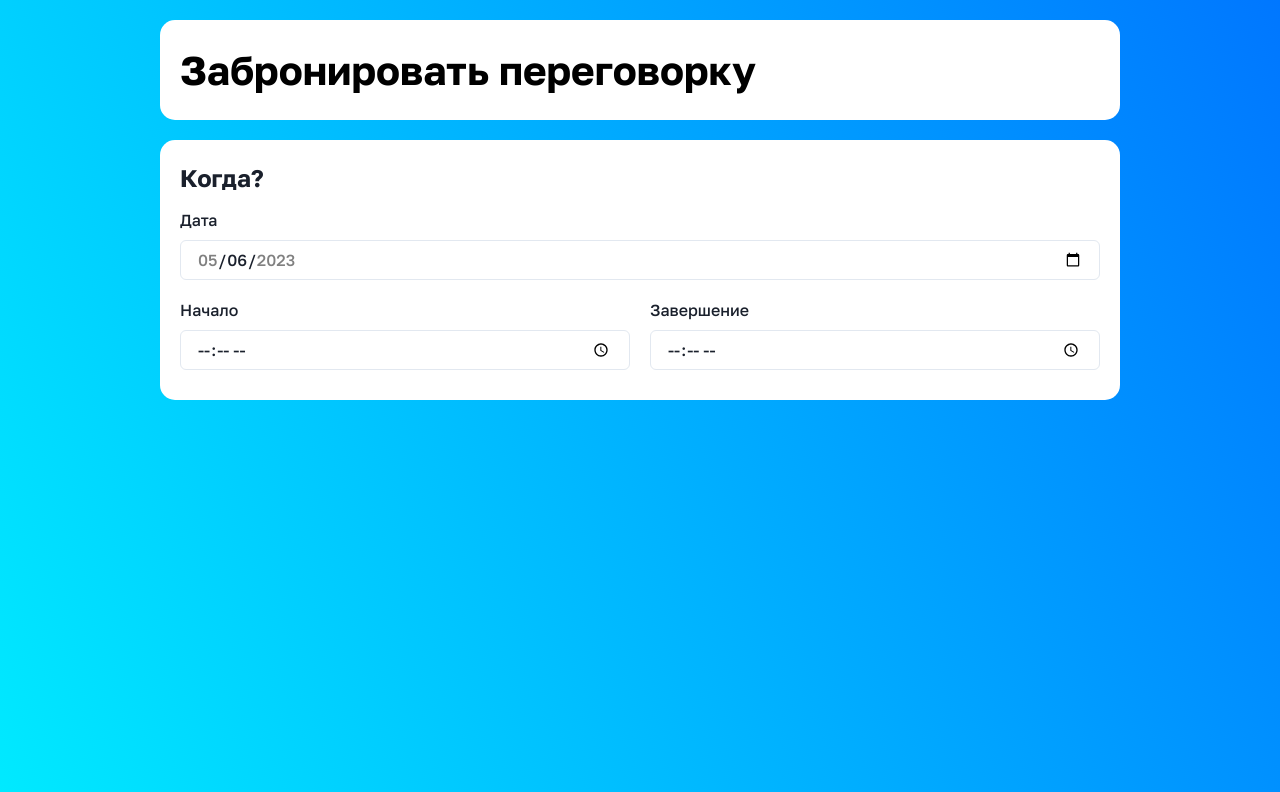
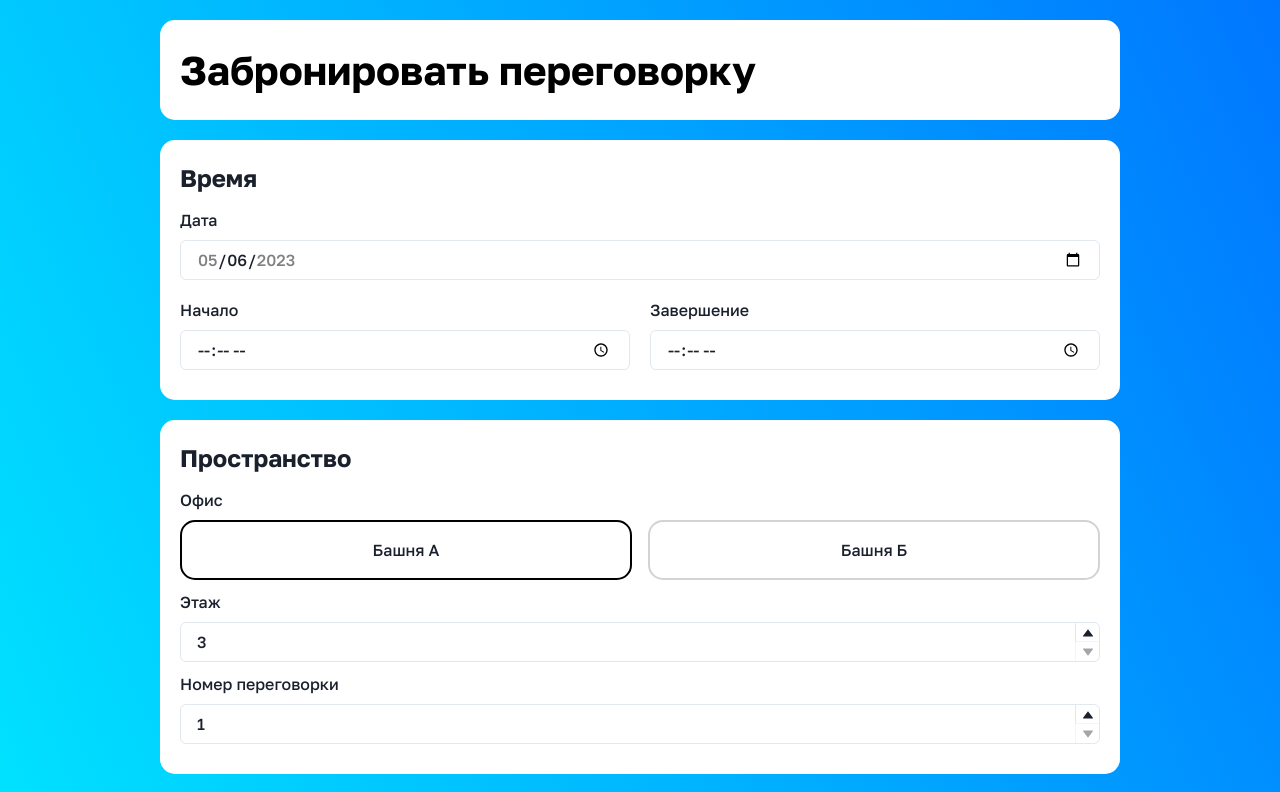
Before and after one commit to k0ndrateff/meeting-room-booking-vk, a React (Create React App) app: page / in a window 1280 px wide. Shown: the top 792 px of the page. Built offline with nearby package versions, Linux system fonts and the light colour scheme; some icons are missing.

Commit message:
Full Layout without functionality.

```diff
--- a/src/App.tsx
+++ b/src/App.tsx
@@ -1,20 +1,36 @@
 import React from 'react';
 import './styles/App.css';
 import { Icon44LogoVk } from "@vkontakte/icons";
-import BookingForm from "./components/BookingForm";
+import WhenForm from "./components/WhenForm";
+import WhereForm from "./components/WhereForm";
+import FormElement from "./components/FormElement";
+import {Button, Flex, Textarea} from "@chakra-ui/react";
 
 const App:React.FC = () => {
   return (
       <div className={'main-box'}>
-          <div className={'inside-box'}>
+          <main className={'inside-box'}>
               <div className={'inside-box-header box-element'}>
                   <h1>Забронировать переговорку</h1>
                   <Icon44LogoVk width={55} height={55} color={'#0077ff'} />
               </div>
-              <main className={'box-element'}>
-                <BookingForm />
-              </main>
-          </div>
+              <section className={'box-element'}>
+                  <WhenForm />
+              </section>
+              <section className={'box-element'}>
+                  <WhereForm />
+              </section>
+              <section className={'box-element'}>
+                  <h2 style={{marginBottom: '10px'}}>Сущность</h2>
+                  <FormElement label={'Комментарий'}>
+                      <Textarea placeholder='Напишите о целях встречи' />
+                  </FormElement>
+                  <Flex flexDirection={'row'} justifyContent={'space-between'}>
+                      <Button colorScheme={'red'} variant={'outline'}>Очистить</Button>
+                      <Button bg={'#0077ff'} color={'#ffffff'}>Забронировать</Button>
+                  </Flex>
+              </section>
+          </main>
       </div>
   );
 }
--- a/src/components/FormElement.tsx
+++ b/src/components/FormElement.tsx
@@ -1,5 +1,5 @@
 import React from "react";
-import {FormLabel} from "@chakra-ui/react";
+import {FormControl, FormLabel} from "@chakra-ui/react";
 
 type FormElementProps = {
     label?: string;
@@ -9,8 +9,10 @@ type FormElementProps = {
 const FormElement:React.FC<FormElementProps> = ({label, children}) => {
     return (
         <div style={{marginBottom: '10px'}}>
-            <FormLabel>{label}</FormLabel>
-            {children}
+            <FormControl>
+                <FormLabel>{label}</FormLabel>
+                {children}
+            </FormControl>
         </div>
     );
 };
--- /dev/null
+++ b/src/components/TowerCard.tsx
@@ -0,0 +1,27 @@
+import React from "react";
+import {Box} from "@chakra-ui/react";
+
+type TowerCardProps = {
+    children: string;
+    tower: string;
+    select: (tower: string) => void;
+    isSelected?: boolean;
+    mr?: number;
+};
+
+const TowerCard:React.FC<TowerCardProps> = ({children, isSelected, select, tower, mr}) => {
+    return (
+        <Box p={4}
+             mr={mr ?? 0}
+             border={ isSelected ? 'solid black 2px' : 'solid lightGray 2px'}
+             borderRadius={'15px'}
+             w={'100%'}
+             cursor={'pointer'}
+             onClick={() => select(tower)}
+             _hover={!isSelected ? {border: 'solid gray 2px'} : {border: 'solid black 2px'}}
+        >
+            <h3 style={{textAlign: 'center'}}>{children}</h3>
+        </Box>
+    );
+};
+export default TowerCard;
--- a/src/components/BookingForm.tsx
+++ b/src/components/WhenForm.tsx
@@ -1,31 +1,22 @@
 import React, {useEffect} from "react";
-import '../styles/BookingForm.css';
+import '../styles/Form.css';
 import {Flex, FormControl, FormLabel, Input} from "@chakra-ui/react";
 import FormElement from "./FormElement";
 
-const BookingForm:React.FC = () => {
+const WhenForm:React.FC = () => {
     // Установка минимальных и максимальных значений даты
     const dateNow = new Date();
     const minDate = dateNow.toISOString().substring(0,10);
     dateNow.setDate(dateNow.getDate() + 7);
     const maxDate = dateNow.toISOString().substring(0, 10);
 
-    const handleSubmit = (event: React.FormEvent<HTMLFormElement>) => {
-        event.preventDefault();
-    };
-
-    useEffect(() => {
-        // Установка начального значения даты
-        const datePicker: HTMLInputElement | null = document.getElementById('date-picker') as HTMLInputElement;
-        datePicker.valueAsDate = new Date();
-    }, []);
 
     return (
-        <form onSubmit={(event) => handleSubmit(event)}>
-            <h2>Когда?</h2>
+        <>
+            <h2>Время</h2>
             <Flex flexDirection={'column'} mt={3}>
                 <FormElement label={'Дата'}>
-                    <Input id={'date-picker'} type={'date'} min={minDate} max={maxDate} />
+                    <Input id={'date-picker'} defaultValue={minDate} type={'date'} min={minDate} max={maxDate} />
                     {/*TODO: В Safari не работает min и max, нужен полифилл*/}
                 </FormElement>
                 <FormElement>
@@ -41,7 +32,7 @@ const BookingForm:React.FC = () => {
                     </Flex>
                 </FormElement>
             </Flex>
-        </form>
+        </>
     );
 };
-export default BookingForm;
+export default WhenForm;
--- /dev/null
+++ b/src/components/WhereForm.tsx
@@ -0,0 +1,58 @@
+import React, {useState} from "react";
+import '../styles/Form.css';
+import {
+    Box,
+    Flex,
+    NumberDecrementStepper,
+    NumberIncrementStepper,
+    NumberInput,
+    NumberInputField,
+    NumberInputStepper
+} from "@chakra-ui/react";
+import FormElement from "./FormElement";
+import TowerCard from "./TowerCard";
+
+type WhereFormProps = {
+
+};
+
+const WhereForm:React.FC<WhereFormProps> = () => {
+    const [selectedTower, setSelectedTower] = useState('A');
+
+    return (
+        <>
+            <h2>Пространство</h2>
+            <Flex flexDirection={'column'} mt={3}>
+                <FormElement label={'Офис'}>
+                    <Flex flexDirection={'row'} justifyContent={'space-evenly'}>
+                        <TowerCard tower={'A'} select={setSelectedTower} isSelected={selectedTower === 'A'} mr={4}>
+                            Башня А
+                        </TowerCard>
+                        <TowerCard tower={'B'} select={setSelectedTower} isSelected={selectedTower === 'B'}>
+                            Башня Б
+                        </TowerCard>
+                    </Flex>
+                </FormElement>
+                <FormElement label={'Этаж'}>
+                    <NumberInput defaultValue={3} min={3} max={27}>
+                        <NumberInputField />
+                        <NumberInputStepper>
+                            <NumberIncrementStepper />
+                            <NumberDecrementStepper />
+                        </NumberInputStepper>
+                    </NumberInput>
+                </FormElement>
+                <FormElement label={'Номер переговорки'}>
+                    <NumberInput defaultValue={1} min={1} max={10}>
+                        <NumberInputField />
+                        <NumberInputStepper>
+                            <NumberIncrementStepper />
+                            <NumberDecrementStepper />
+                        </NumberInputStepper>
+                    </NumberInput>
+                </FormElement>
+            </Flex>
+        </>
+    );
+};
+export default WhereForm;
--- a/src/styles/App.css
+++ b/src/styles/App.css
@@ -10,11 +10,13 @@
     font-weight: 500;
 }
 
+
 .main-box {
     width: 100vw;
-    height: 100vh;
+    min-height: 100vh;
     background: linear-gradient(245deg, var(--color-blue), var(--color-light-blue));
     padding-top: 20px;
+    padding-bottom: 20px;
 }
 
 .inside-box {
```
Also changed, not shown: src/styles/Form.css (renamed from src/styles/BookingForm.css).
